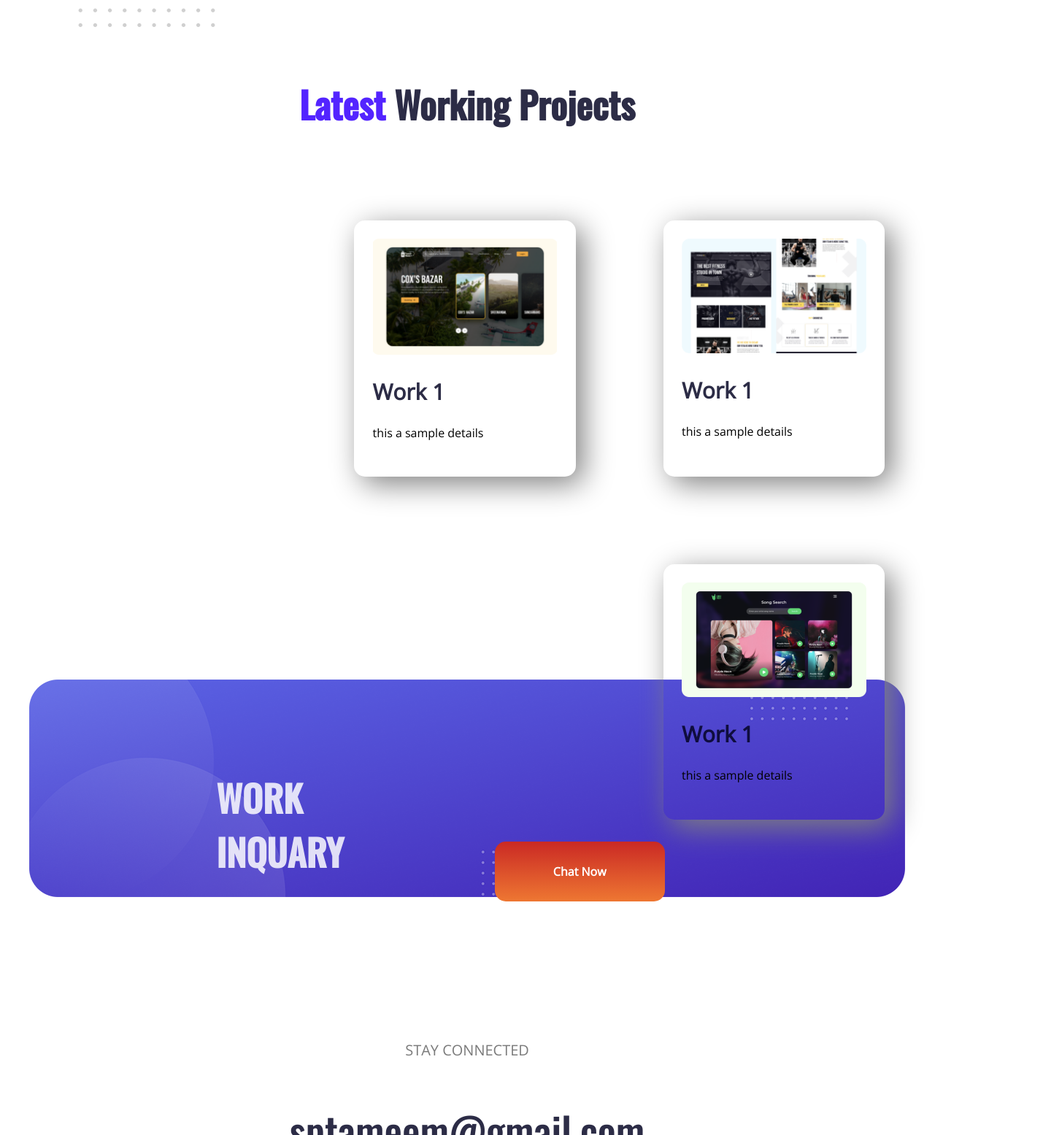
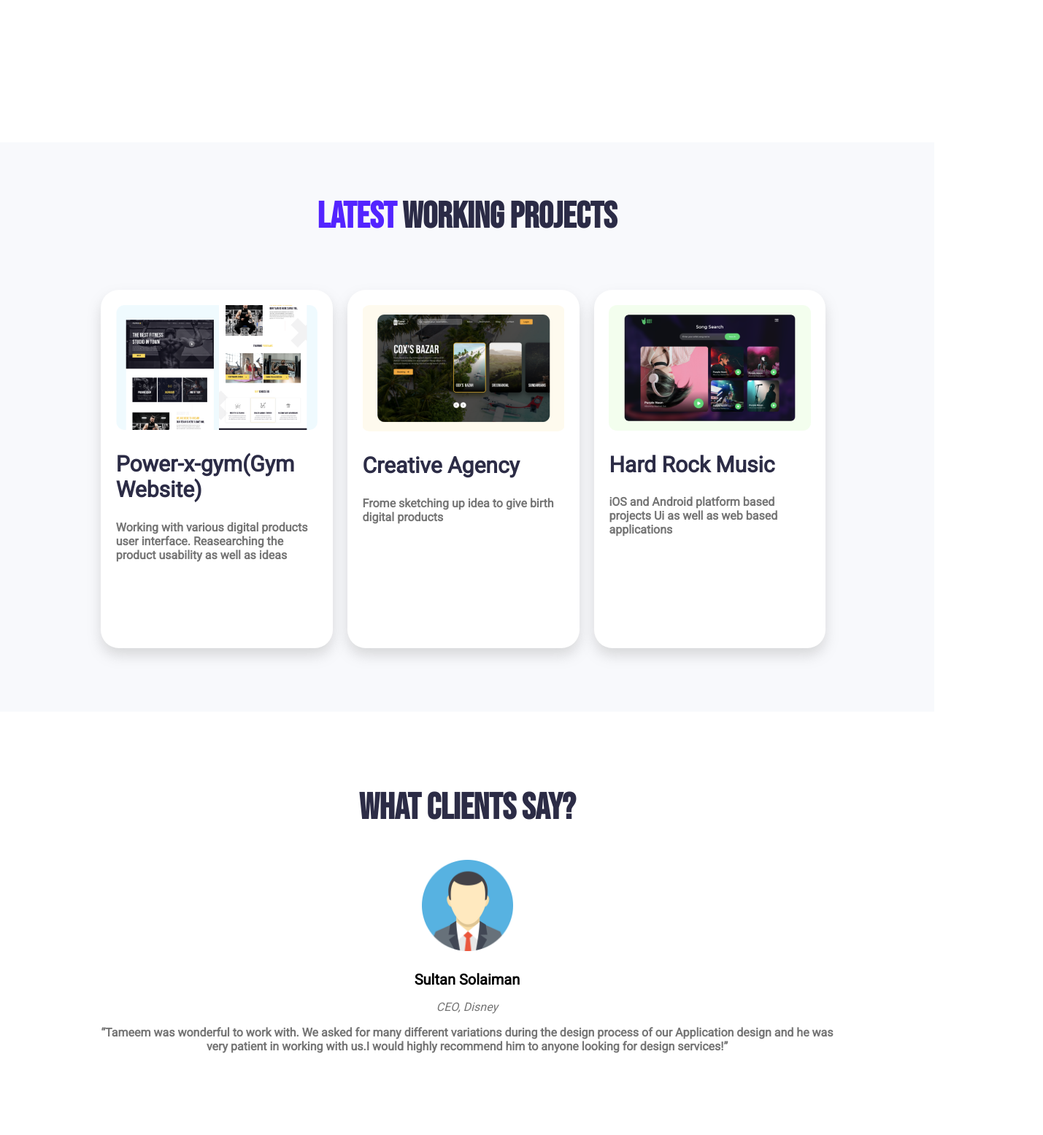
Before and after one commit to tameemshahriar/personal-portfolio, a plain HTML site: page index.html in a window 1280 px wide. Shown: the part 1245-2800 px from the top of the page at 73% size, 1429 px wide, since content can reach past the window. Drawn offline with nearby package versions, Linux system fonts and the light colour scheme.

Commit message:
Ready Site

```diff
--- a/index.html
+++ b/index.html
@@ -5,19 +5,18 @@
     <meta name="viewport" content="width=device-width, initial-scale=1.0">
     <title>Personal Portfolio</title>
     <link rel="stylesheet" href="style.css">
-    <link rel="preconnect" href="https://fonts.gstatic.com">
-    <link href="https://fonts.googleapis.com/css2?family=Oswald:wght@500&display=swap" rel="stylesheet">
+    <link href="https://fonts.googleapis.com/css2?family=Bebas+Neue&display=swap" rel="stylesheet">
+    <link href="https://fonts.googleapis.com/css2?family=Roboto&display=swap" rel="stylesheet">
 
     <link rel="preconnect" href="https://fonts.gstatic.com">
-<link href="https://fonts.googleapis.com/css2?family=Open+Sans&display=swap" rel="stylesheet">
 
 </head>
 <body>
 
-<section>
+<section class="section-intro">
 
 <div class="half-width">
-    <h1 id="h1title">HELLO,I'M</h1>
+    <h1 id="h1title">HELLO, I'M</h1>
     <h1><span class="purple-highlight">TAMEEM SHAHRIAR</span></h1>
     <p>  I am a full stack designer & UX Engineer.I like to give the highest quality in my every design! Passion and dedication keeps me ongoing always.</p>
     <br><br>
@@ -33,7 +32,7 @@
 
 </section>
 
-<section>
+<section class="section-about">
 
 
     <div class="half-width">
@@ -54,15 +53,16 @@
 </section>
 
 
-<section class="latest-work-section">
+<section id="latest-work-section">
 
-    <h1 id="middletxt"><span class="purple-highlight">Latest</span> Working Projects</h1><br>
+    <div class="middle-div">
+        <h1 class="middletxt"><span class="purple-highlight">Latest</span> Working Projects</h1><br>
 
         <div class="one-third-width card">
 
             <img src="images/image 4.png" alt="">
-        <h2>Work 1</h2>
-        <p>this a sample details</p>
+            <h2>Power-x-gym(Gym Website)</h2>
+            <p>Working with various digital products user interface. Reasearching the product usability as well as ideas</p>
 
 
         </div>
@@ -70,8 +70,8 @@
         <div class="one-third-width card">
 
             <img src="images/image 5.png" alt="">
-        <h2>Work 1</h2>
-        <p>this a sample details</p>
+            <h2>Creative Agency</h2>
+            <p>Frome sketching up idea to give birth digital products </p>
 
 
         </div>
@@ -79,18 +79,30 @@
         <div class="one-third-width card">
 
             <img src="images/image 8.png" alt="">
-        <h2>Work 1</h2>
-        <p>this a sample details</p>
+            <h2>Hard Rock Music</h2>
+            <p>iOS and Android platform based projects Ui as well as web based applications</p>
 
 
         </div>
+    </div>
+
 
 </section>
 
-    <section class="work-inquiry">
+<section id="testimonial">
+    <div class="middle-div">
+        <h1 class="middletxt">What clients say?</h1>
+        <img class="avatar" src="images/avatar.png" alt="">
+        <h4 class="name middletxt">Sultan Solaiman</h4>
+        <p class="designation middletxt">CEO, Disney</p>
+        <p class="middletxt">“Tameem was wonderful to work with. We asked for many different variations during the design process of our Application design and he was very patient in working with us.I would highly recommend him to anyone looking for design services!”</p>
+    </div>
+</section>
+
+<section id="work-inquiry">
 
         <div class="half-width">
-            <h1 id="work-text">WORK INQUARY</h1>
+            <h1 id="h1-work-text"><span class="white-highlight">WORK INQUARY</span></h1>
         </div>
 
         <div class="half-width">
@@ -98,21 +110,23 @@
         <a class="link-button-chat" target="_blank" href="https://www.linkedin.com/in/tameemshahriar/">Chat Now</a>
 
         </div>
+
+
 </section>
-
 
 </body>
 
 <footer>
     <div id="message">
-       <p class="small-text">STAY CONNECTED</p>
-        <p class="email">sptameem@gmail.com</p>
-        <img src="icons/image 6.png" alt="">
-        <img src="icons/Group 33059.png" alt="">
-        <img src="icons/image 7.png" alt="">
+       <h5 class="small-text">STAY CONNECTED</h5>
+        <h3 class="email">sptameem@gmail.com</h3>
+        <img class="icon" src="icons/image 6.png" alt="">
+        <img class="icon" src="icons/Group 33059.png" alt="">
+        <img class="icon" src="icons/image 7.png" alt="">
     </div>
 
 
 
 </footer>
+
 </html>
--- a/style.css
+++ b/style.css
@@ -1,54 +1,53 @@
-section {
-    height: 500px;
-    padding-bottom: 150px;
+body{
+    font-family: 'Roboto', sans-serif;
+    font-size: 16px;
+    font-weight: 600;
+    margin: 0;
 }
-
 
 .purple-highlight {
     color: rgb(83, 36, 255);
 }
 
 
-body{
-    font-family: 'Open Sans', sans-serif;
-    font-size: 16px;
-
-}
-
 h1{
-    font-family: 'Oswald', sans-serif;
+    font-family: 'Bebas Neue', cursive;
     font-size: 50px;
     color: rgba(2, 2, 34, 0.836);
 }
 
 #h1title{
     font-size: 80px;
-    font-family: 'Oswald', sans-serif;
+    font-family: 'Bebas Neue', cursive;
     margin-bottom: -50px;
 }
 
 h2{
-    font-family: 'Open Sans', sans-serif;
+    font-family: 'Roboto', sans-serif;
     font-size: 30px;
     text-align: left;
+    font-weight: bold;
     color: rgba(2, 2, 34, 0.836);
 }
 
+p{
+    font-family: 'Roboto', sans-serif;
+    color: rgba(90, 90, 90, 0.836);
+}
 
 
 .half-width{
-
+    margin-top: 80px;
     width: 40%;
     float: left;
     margin-left: 5%;
-
-    padding-left: 1%;
-    padding-right: 1%;
-}
+    padding-left: 2%;
 }
 
 .half-width img {
-    width: 100%;
+    width: 450px;
+    display: block;
+    margin: 0 auto;
 }
 
 .link-button{
@@ -72,17 +71,30 @@ h2{
 
 .one-third-width{
 
-    width: 20%;
-    float: right;
+    width: 27%;
+    float: left;
     padding: 2%;
-    margin: 60px;
+    margin: 1%;
 }
 
+.section-intro{
+        margin-top: 80px;
+        height: 650px;
+}
+
+.section-about{
+    height: 650px;
+    padding-bottom: 60px;
+
+}
+
+
 .card{
-
-    box-shadow: 10px 10px 40px grey;
-    border-radius: 15px;
+    vertical-align: center;
+    box-shadow: 0 10px 18px rgba(128, 128, 128, 27%);
+    border-radius: 25px;
     height: 60%;
+    background-color: #ffffff;
 }
 
 .card img{
@@ -97,50 +109,122 @@ h2{
     margin: 60px;
 }
 
+.middle-div {
 
+    height: 100%;
+    margin: 0 auto;
+    width: 80%;
 
+}
 
-.work-inquiry{
+#latest-work-section {
+    background-color: #F8F9FC;
+    padding-top: 30px;
+    height: 750px;
+}
 
+#testimonial {
+    padding-top: 60px;
+    padding-bottom: 60px;
+}
+
+.avatar {
+    width: 125px;
+    height: 125px;
+    display: block;
+    margin: 0 auto;
+}
+.name {
+    font-size: 20px;
+    margin-bottom: 5px;
+}
+
+.designation {
+    font-style: italic;
+    font-size: 16px;
+    font-weight: 400;
+}
+
+#work-inquiry {
+
+    width: 80%;
     background-image: url("images/Group_33094_1.png");
     background-repeat: no-repeat;
     background-position: center;
+    background-size: 100%;
+    height: 300px;
+    margin: 0 auto;
+    margin-top: 30px;
+
 }
 
-#middletxt {
+.middletxt {
+
     text-align: center;
 }
+
+h3 {
+
+        font-family: 'Roboto', sans-serif;
+        font-size: 300px;
+
+    }
 
 
 
 
-h3{
-    font-size: 20PX;
+h5 {
+
+    font-family: 'Roboto', sans-serif;
+    font-size: 100px;
 
 }
+
 
 footer {
     text-align: center;
 }
 
 .small-text{
+
+    font-family: 'Roboto', sans-serif;
     font-size: 20px;
     color: rgb(122, 122, 122);
-
+    margin-top: 80px;
+    margin-bottom: 10px;
 }
 .email{
 
-    font-family: 'Oswald', sans-serif;
-    font-size: 55px;
-    color: rgba(2, 2, 34, 0.836);
+    font-family: 'Roboto', sans-serif;
+    font-size:  32px;
+    color: rgba(226, 38, 116, 0.836);
+    margin-top: 10px;
+    margin-bottom: 10px;
 
 }
 
-#work-text{
+#h1-work-text {
 
     float: left;
-    margin-top: 300px;
-    margin-left: 40%;
     padding-left: 2%;
-    color: rgba(255, 255, 255, 0.836);
+
 }
+
+.link-button-chat {
+    display: inline-block;
+    margin-top: 30px;
+    float: right;
+}
+
+
+.white-highlight {
+
+    color: rgb(255, 177, 87);
+
+}
+
+.icon {
+    width: 46px;
+    margin: 10px;
+    margin-bottom: 100px;
+}
```
Also changed, not shown: images/avatar.png (added). Lines whose indentation alone changed are shown as unchanged.
